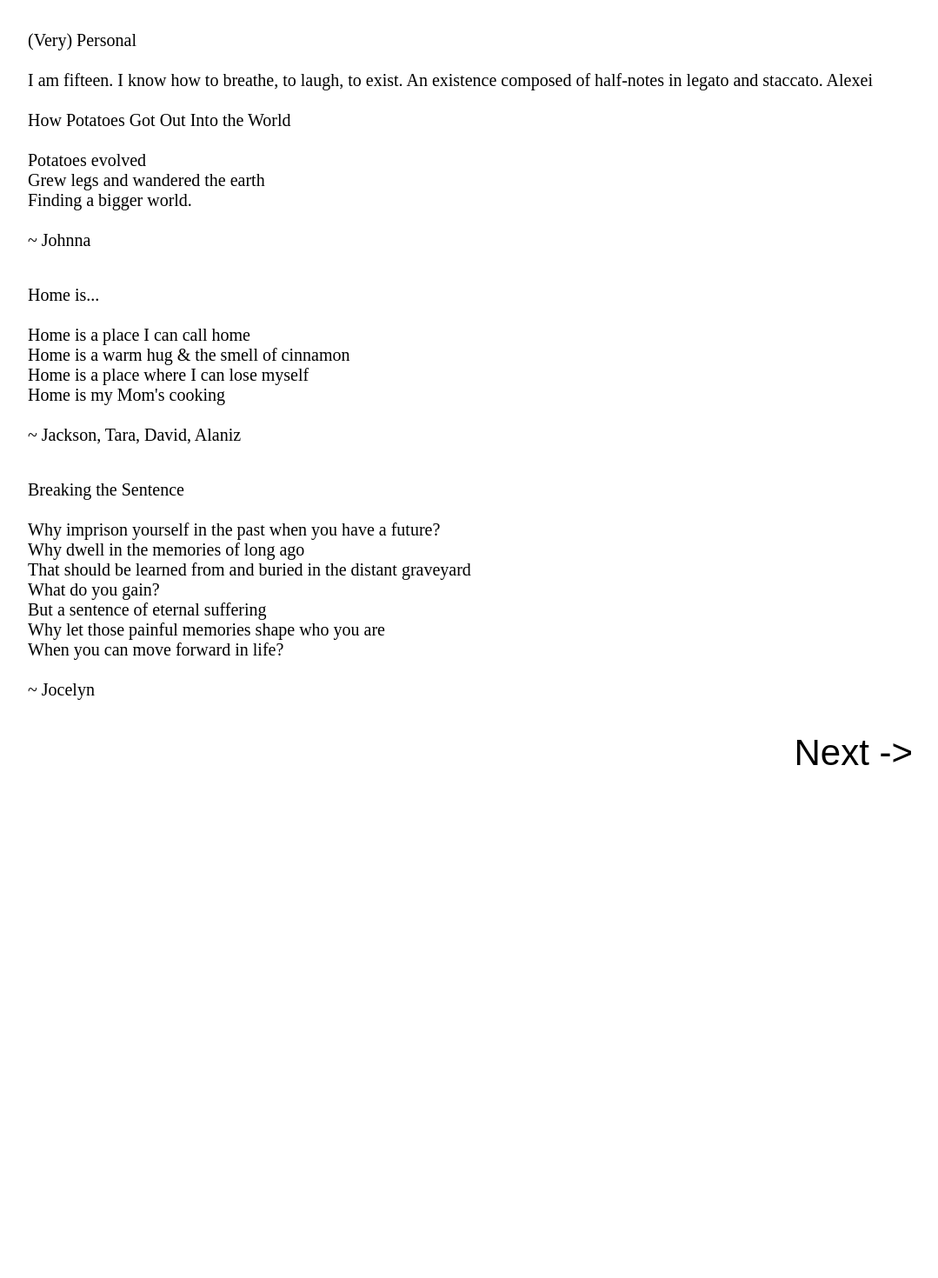
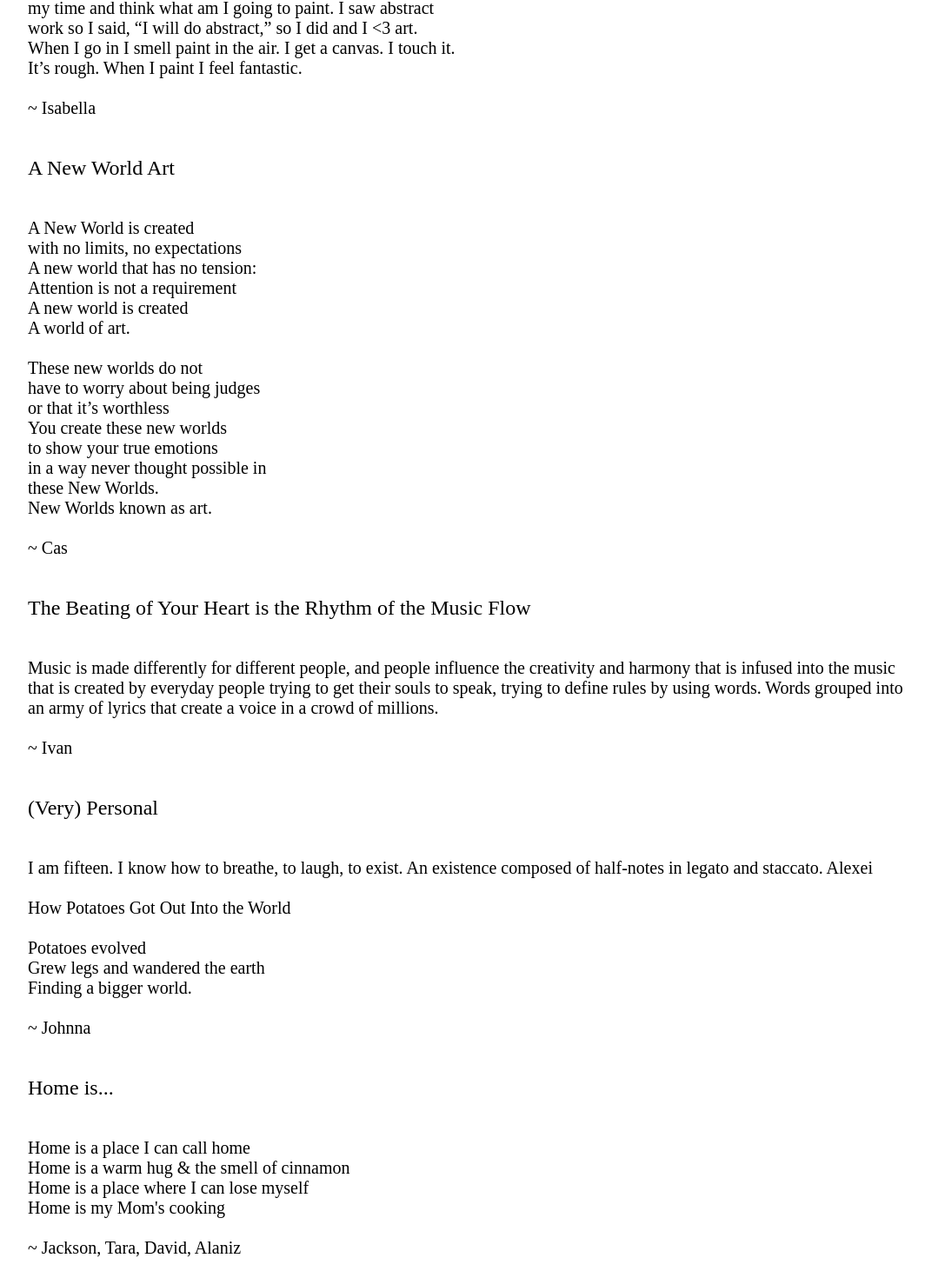
Before and after one commit to vivianha534/ezines, a React (Create React App) app: page /course3 in a window 1280 px wide. Shown: the part 1129-2599 px from the top of the page at 87% size, without its empty margins (96-1175 px from the left). Before the commit the page ends 2050 px from the top, so only its background shows below. Built offline with nearby package versions, Linux system fonts and the light colour scheme.

Commit message:
updated poem title css

```diff
--- a/src/container/CourseContainer.css
+++ b/src/container/CourseContainer.css
@@ -17,12 +17,13 @@
     padding-bottom: 3.75rem;
 }
 
-.subTitle{
+.text{
     width: 80vw;
 }
 
-.text{
+.poemTitle{
     width: 80vw;
+    font-size: 1.5rem;
 }
 
 button{
--- a/src/container/course2/Course2Container.js
+++ b/src/container/course2/Course2Container.js
@@ -7,20 +7,23 @@ const Course2Container = () => {
         <div className="course">
             <img className="coursePhoto" src={SecondCourseMeat} />
             <h1 className='title'>Second Course | Made With Love </h1>
-            <h2 className="loveIs">Love Is</h2>
+            <h2 className="poemTitle">Love Is</h2>
             <p className="text">Love is beautiful as a rose <br /> Love is heartbreaking like someone dropping a ice-cream cone on the floor <br /> Love is strong like a man that goes to the gym a lot to lift up weights <br /> Love is scary like fright night at six flags <br /> Love is hurtful like getting a shot at the doctor <br /> Love is a map that leads you to your destiny <br /> Love is a map that shows you the right one direction <br /> <br /> ~ Gabby <br /> </p>
             <p className="text"> Love is a warm cup of coffee in the morning. <br /> <br /> ~ Ivette <br /></p>
             <p className="text"> Love is when someone shares pizza with you. <br /> <br /> ~ Oscar <br /></p>
             <p className="text"> Love is passion. It’s a feeling you get when you feel special to someone. It is a force of nature. <br/> <br /> ~ Ana <br/> </p>
             <p className="text"> Love is a four letter word that describes your passion for something <br/> <br /> ~ Raul <br/> </p>
             <p className="text">Loser <br/> On <br/> Venus <br/> Emotions <br/> <br /> ~ Ivan</p>
-            <p className="text">The Shell That Finally Broke Open <br/> You meet thousands of people and none of them really get you. Then you meet one person and your life changes forever.<br/> <br /> ~ Alexa</p>
+            <p className="poemTitle">The Shell That Finally Broke Open</p>
+            <p className="text">You meet thousands of people and none of them really get you. Then you meet one person and your life changes forever.<br/> <br /> ~ Alexa</p>
             <p className="text">White chocolate bar <br/> Too much is not good for you <br/> Sweet cotton candy <br/> <br /> ~ Fatima, Gisele</p>
             <p className="text">Flowers and plants, life <br/> is fear and happiness, stress <br/> is relieved by dogs. <br/> <br /> ~ Ashley, Tito </p>
-            <p className="text">Rejoice <br/> <br/> It was when I was lil, I can’t remember the day <br/> now I love it so much, I get carried away <br/> the day I chose to dance and change my life. <br/> Now when I speak, ‘bout it, they call me a lowlife <br/> but it’s a choice I made <br/> instead of wasting time at an arcade. <br/> Now it’s something I love <br/> but I also got a brown belt and a pair of boxing gloves <br/> it all started with a motivating choice. <br/> Now every time I put on those shoes, baggy pants, <br/> long shirt, and snapback and step on the floor <br/> I rejoice. <br/> <br /> ~ Arelid </p>
-            <p className="text">Why Should I Hide Inside My Shell? <br/> <br/> Why should I hide inside my shell? <br/> If I know I’m beautiful just being myself <br/> There’s no need to imitate those around me <br/> If I am relentless, no one can stop me <br/> Am I weird in our society? <br/> Just by giving more attention to people’s personalities <br/> Maybe it does make me different, but being different also makes me unique <br/> Knowing myself like this really makes me believe <br/> Choosing who to be, the life I should live <br/> Marriage to me is synonymous with team, and my team works together <br/> We are supposed to help each other and with each other, grow even better. <br/> <br /> ~ Catherine </p>
+            <p className="poemTitle">Rejoice</p>
+            <p className="text"> It was when I was lil, I can’t remember the day <br/> now I love it so much, I get carried away <br/> the day I chose to dance and change my life. <br/> Now when I speak, ‘bout it, they call me a lowlife <br/> but it’s a choice I made <br/> instead of wasting time at an arcade. <br/> Now it’s something I love <br/> but I also got a brown belt and a pair of boxing gloves <br/> it all started with a motivating choice. <br/> Now every time I put on those shoes, baggy pants, <br/> long shirt, and snapback and step on the floor <br/> I rejoice. <br/> <br /> ~ Arelid </p>
+            <p className="poemTitle">Why Should I Hide Inside My Shell? </p>
+            <p className="text"> Why should I hide inside my shell? <br/> If I know I’m beautiful just being myself <br/> There’s no need to imitate those around me <br/> If I am relentless, no one can stop me <br/> Am I weird in our society? <br/> Just by giving more attention to people’s personalities <br/> Maybe it does make me different, but being different also makes me unique <br/> Knowing myself like this really makes me believe <br/> Choosing who to be, the life I should live <br/> Marriage to me is synonymous with team, and my team works together <br/> We are supposed to help each other and with each other, grow even better. <br/> <br /> ~ Catherine </p>
             <div className="courseButtonContainer">
-                <a href="/course2"><button >Next -></button></a>
+                <a href="/course3"><button >Next -></button></a>
             </div>
         </div>
     )
--- a/src/container/course3/Course3Container.js
+++ b/src/container/course3/Course3Container.js
@@ -1,19 +1,26 @@
 import React from 'react'
 import '../CourseContainer.css'
+import ThirdCourseMeat from '../../assets/meatCoursePhotos/ThirdCourseMeat.svg'
 
 const Course3Container = () => {
     return (
         <div className="course">
+            <img className="coursePhoto" src={ThirdCourseMeat} />
             <h1 className='title'>Third Course | Food For Thought </h1>
-            <h2 className="subTitle">Art</h2>
+            <h2 className="poemTitle">Art</h2>
             <p className="text">I have a neighbor that has an art studio so I go over and take <br/> my time and think what am I going to paint.  I saw abstract <br/> work so I said, “I will do abstract,” so I did and I &lt;3 art. <br/> When I go in I smell paint in the air.  I get a canvas.  I touch it. <br/> It’s rough.  When I paint I feel fantastic. <br/> <br/> ~ Isabella </p>
-            <p className="text">A New World Art <br/> <br/> A New World is created <br/> with no limits, no expectations <br/> A new world that has no tension: <br/> Attention is not a requirement <br/> A new world is created <br/> A world of art. <br/> <br/> These new worlds do not <br/> have to worry about being judges <br/> or that it’s worthless <br/> You create these new worlds <br/> to show your true emotions <br/> in a way never thought possible in <br/> these New Worlds. <br/> New Worlds known as art. <br/> <br/> ~ Cas </p>
-            <p className="text"> The Beating of Your Heart is the Rhythm of the Music Flow <br/> <br/> Music is made differently for different people, and people influence the creativity and harmony that is infused into the music that is created by everyday people trying to get their souls to speak, trying to define rules by using words. Words grouped into an army of lyrics that create a voice in a crowd of millions. <br/> <br/>~ Ivan </p>
-            <p className="text"> (Very) Personal <br/> <br/> I am fifteen. I know how to breathe, to laugh, to exist.  An existence composed of half-notes in legato and staccato. Alexei <br/> <br/> How Potatoes Got Out Into the World <br/> <br/>  Potatoes evolved <br/> Grew legs and wandered the earth <br/> Finding a bigger world. <br/> <br/> ~ Johnna  </p>
-            <p className="text"> Home is... <br/> <br/> Home is a place I can call home <br/> Home is a warm hug & the smell of cinnamon <br/> Home is a place where I can lose myself <br/> Home is my Mom's cooking <br/><br/>~ Jackson, Tara, David, Alaniz </p>
-            <p className="text"> Breaking the Sentence <br/> <br/> Why imprison yourself in the past when you have a future? <br/> Why dwell in the memories of long ago <br/> That should be learned from and buried in the distant graveyard <br/> What do you gain? <br/> But a sentence of eternal suffering <br/> Why let those painful memories shape who you are <br/> When you can move forward in life? <br/><br/>~ Jocelyn  </p>
+            <p className="poemTitle">A New World Art </p>
+            <p className="text"> A New World is created <br/> with no limits, no expectations <br/> A new world that has no tension: <br/> Attention is not a requirement <br/> A new world is created <br/> A world of art. <br/> <br/> These new worlds do not <br/> have to worry about being judges <br/> or that it’s worthless <br/> You create these new worlds <br/> to show your true emotions <br/> in a way never thought possible in <br/> these New Worlds. <br/> New Worlds known as art. <br/> <br/> ~ Cas </p>
+            <p className="poemTitle"> The Beating of Your Heart is the Rhythm of the Music Flow </p>
+            <p className="text"> Music is made differently for different people, and people influence the creativity and harmony that is infused into the music that is created by everyday people trying to get their souls to speak, trying to define rules by using words. Words grouped into an army of lyrics that create a voice in a crowd of millions. <br/> <br/>~ Ivan </p>
+            <p className="poemTitle"> (Very) Personal </p>
+            <p className="text">I am fifteen. I know how to breathe, to laugh, to exist.  An existence composed of half-notes in legato and staccato. Alexei <br/> <br/> How Potatoes Got Out Into the World <br/> <br/>  Potatoes evolved <br/> Grew legs and wandered the earth <br/> Finding a bigger world. <br/> <br/> ~ Johnna  </p>
+            <p className="poemTitle"> Home is...</p>
+            <p className="text">Home is a place I can call home <br/> Home is a warm hug & the smell of cinnamon <br/> Home is a place where I can lose myself <br/> Home is my Mom's cooking <br/><br/>~ Jackson, Tara, David, Alaniz </p>
+            <p className="poemTitle"> Breaking the Sentence </p>
+            <p className="text"> Why imprison yourself in the past when you have a future? <br/> Why dwell in the memories of long ago <br/> That should be learned from and buried in the distant graveyard <br/> What do you gain? <br/> But a sentence of eternal suffering <br/> Why let those painful memories shape who you are <br/> When you can move forward in life? <br/><br/>~ Jocelyn  </p>
             <div className="courseButtonContainer">
-                <a href="/course2"><button >Next -></button></a>
+                <a href="/course4"><button >Next -></button></a>
             </div>
         </div>
     )
```
Also changed, not shown: src/container/course4/Course4Container.js (+12 -6 lines).
